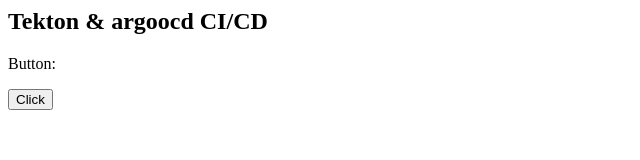
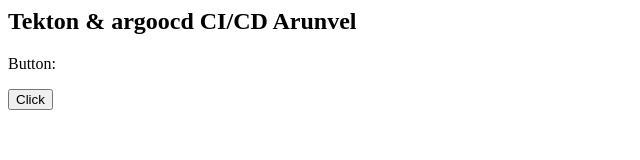
Before and after one commit to arunvel1988/appv1_docker, a plain HTML site: page index.html in a window 1280 px wide. Shown: the whole page, without its empty margins (0-640 px from the left). Drawn offline with Linux system fonts and the light colour scheme.

Commit message:
Update index.html

```diff
--- a/index.html
+++ b/index.html
@@ -1,6 +1,6 @@
 <html>
 <body>
-<h2> Tekton & argoocd CI/CD  </h2>
+<h2> Tekton & argoocd CI/CD Arunvel </h2>
 <p> Button:</p>
 <button>Click</button>
 </body>
```
